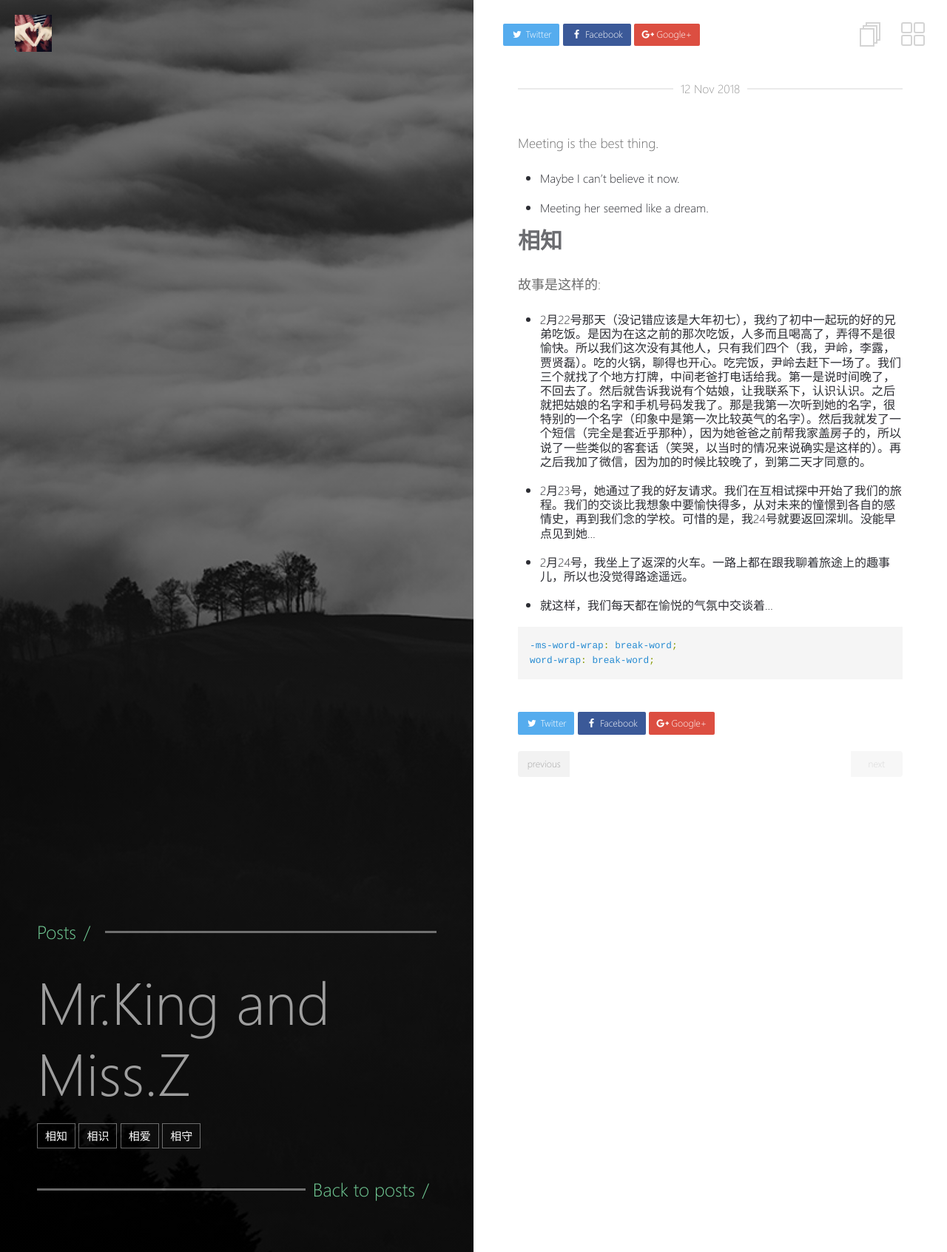
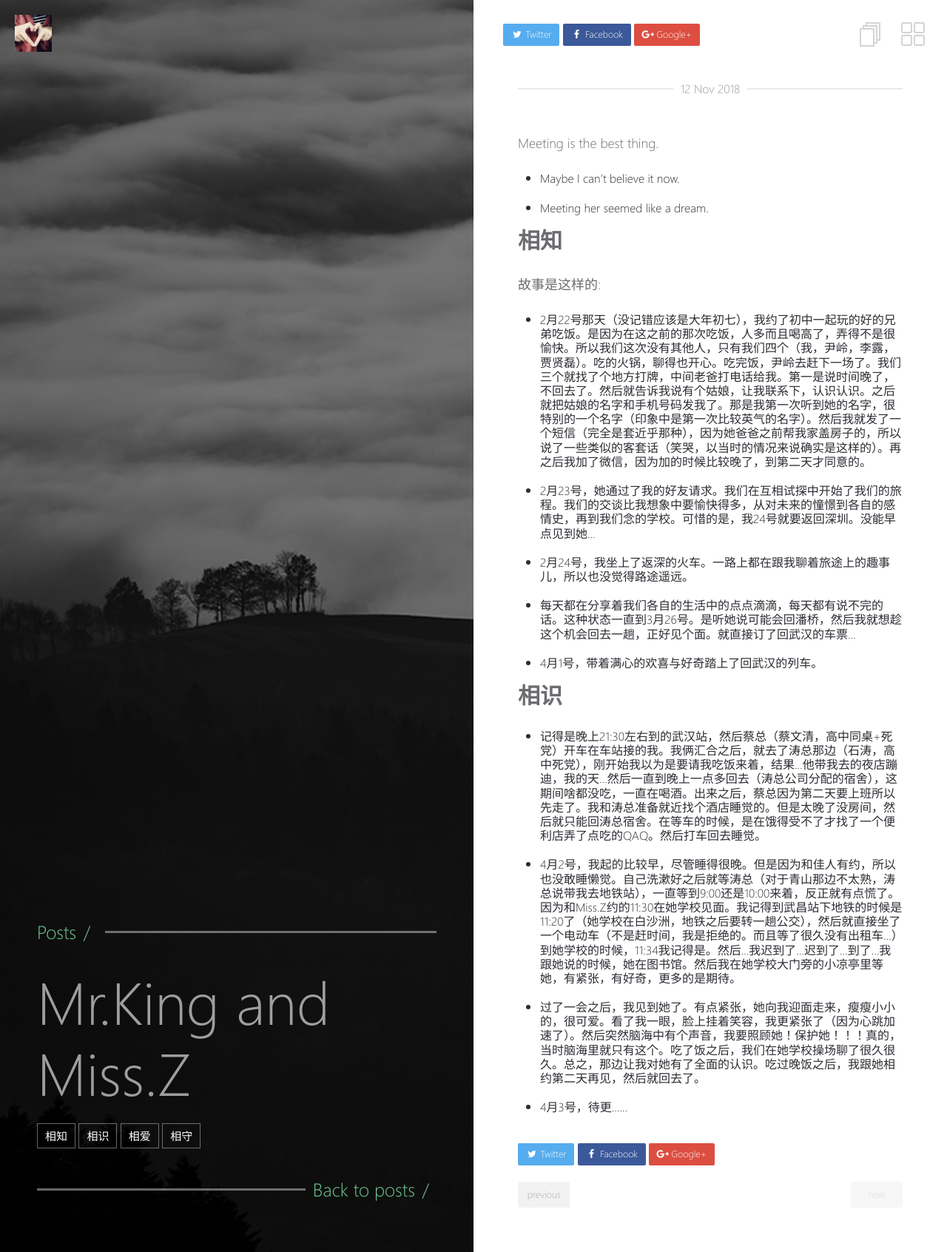
Before and after one commit to daoyking/daoyking.github.io, a Jekyll site: the page built from _posts/2018-11-12-Story.md, in a window 1280 px wide. Shown: the whole page at 74% size. Built offline with Jekyll 4.4.1, drawn with Linux system fonts in a browser that asks for light colours.

Commit message:
update story

````diff
--- a/_posts/2018-11-12-Story.md
+++ b/_posts/2018-11-12-Story.md
@@ -20,13 +20,16 @@ Meeting is the best thing.
 
 故事是这样的:
 
-  * 2月22号那天（没记错应该是大年初七），我约了初中一起玩的好的兄弟吃饭。是因为在这之前的那次吃饭，人多而且喝高了，弄得不是很愉快。所以我们这次没有其他人，只有我们四个（我，尹岭，李露，贾贤磊）。吃的火锅，聊得也开心。吃完饭，尹岭去赶下一场了。我们三个就找了个地方打牌，中间老爸打电话给我。第一是说时间晚了，不回去了。然后就告诉我说有个姑娘，让我联系下，认识认识。之后就把姑娘的名字和手机号码发我了。那是我第一次听到她的名字，很特别的一个名字（印象中是第一次比较英气的名字）。然后我就发了一个短信（完全是套近乎那种），因为她爸爸之前帮我家盖房子的，所以说了一些类似的客套话（笑哭，以当时的情况来说确实是这样的）。再之后我加了微信，因为加的时候比较晚了，到第二天才同意的。
- * 2月23号，她通过了我的好友请求。我们在互相试探中开始了我们的旅程。我们的交谈比我想象中要愉快得多，从对未来的憧憬到各自的感情史，再到我们念的学校。可惜的是，我24号就要返回深圳。没能早点见到她...
+* 2月22号那天（没记错应该是大年初七），我约了初中一起玩的好的兄弟吃饭。是因为在这之前的那次吃饭，人多而且喝高了，弄得不是很愉快。所以我们这次没有其他人，只有我们四个（我，尹岭，李露，贾贤磊）。吃的火锅，聊得也开心。吃完饭，尹岭去赶下一场了。我们三个就找了个地方打牌，中间老爸打电话给我。第一是说时间晚了，不回去了。然后就告诉我说有个姑娘，让我联系下，认识认识。之后就把姑娘的名字和手机号码发我了。那是我第一次听到她的名字，很特别的一个名字（印象中是第一次比较英气的名字）。然后我就发了一个短信（完全是套近乎那种），因为她爸爸之前帮我家盖房子的，所以说了一些类似的客套话（笑哭，以当时的情况来说确实是这样的）。再之后我加了微信，因为加的时候比较晚了，到第二天才同意的。
+* 2月23号，她通过了我的好友请求。我们在互相试探中开始了我们的旅程。我们的交谈比我想象中要愉快得多，从对未来的憧憬到各自的感情史，再到我们念的学校。可惜的是，我24号就要返回深圳。没能早点见到她...
 * 2月24号，我坐上了返深的火车。一路上都在跟我聊着旅途上的趣事儿，所以也没觉得路途遥远。
-* 就这样，我们每天都在愉悦的气氛中交谈着...
+* 每天都在分享着我们各自的生活中的点点滴滴，每天都有说不完的话。这种状态一直到3月26号。是听她说可能会回潘桥，然后我就想趁这个机会回去一趟，正好见个面。就直接订了回武汉的车票...
+* 4月1号，带着满心的欢喜与好奇踏上了回武汉的列车。
 
 
-```css
--ms-word-wrap: break-word;
-word-wrap: break-word;
-```
+## 相识
+
+* 记得是晚上21:30左右到的武汉站，然后蔡总（蔡文清，高中同桌+死党）开车在车站接的我。我俩汇合之后，就去了涛总那边（石涛，高中死党），刚开始我以为是要请我吃饭来着，结果...他带我去的夜店蹦迪，我的天...然后一直到晚上一点多回去（涛总公司分配的宿舍），这期间啥都没吃，一直在喝酒。出来之后，蔡总因为第二天要上班所以先走了。我和涛总准备就近找个酒店睡觉的。但是太晚了没房间，然后就只能回涛总宿舍。在等车的时候，是在饿得受不了才找了一个便利店弄了点吃的QAQ。然后打车回去睡觉。
+* 4月2号，我起的比较早，尽管睡得很晚。但是因为和佳人有约，所以也没敢睡懒觉。自己洗漱好之后就等涛总（对于青山那边不太熟，涛总说带我去地铁站），一直等到9:00还是10:00来着，反正就有点慌了。因为和Miss.Z约的11:30在她学校见面。我记得到武昌站下地铁的时候是11:20了（她学校在白沙洲，地铁之后要转一趟公交），然后就直接坐了一个电动车（不是赶时间，我是拒绝的。而且等了很久没有出租车...）到她学校的时候，11:34我记得是。然后...我迟到了...迟到了...到了...我跟她说的时候，她在图书馆。然后我在她学校大门旁的小凉亭里等她，有紧张，有好奇，更多的是期待。
+* 过了一会之后，我见到她了。有点紧张，她向我迎面走来，瘦瘦小小的，很可爱。看了我一眼，脸上挂着笑容，我更紧张了（因为心跳加速了）。然后突然脑海中有个声音，我要照顾她！保护她！！！真的，当时脑海里就只有这个。吃了饭之后，我们在她学校操场聊了很久很久。总之，那边让我对她有了全面的认识。吃过晚饭之后，我跟她相约第二天再见，然后就回去了。
+* 4月3号，待更......
````
